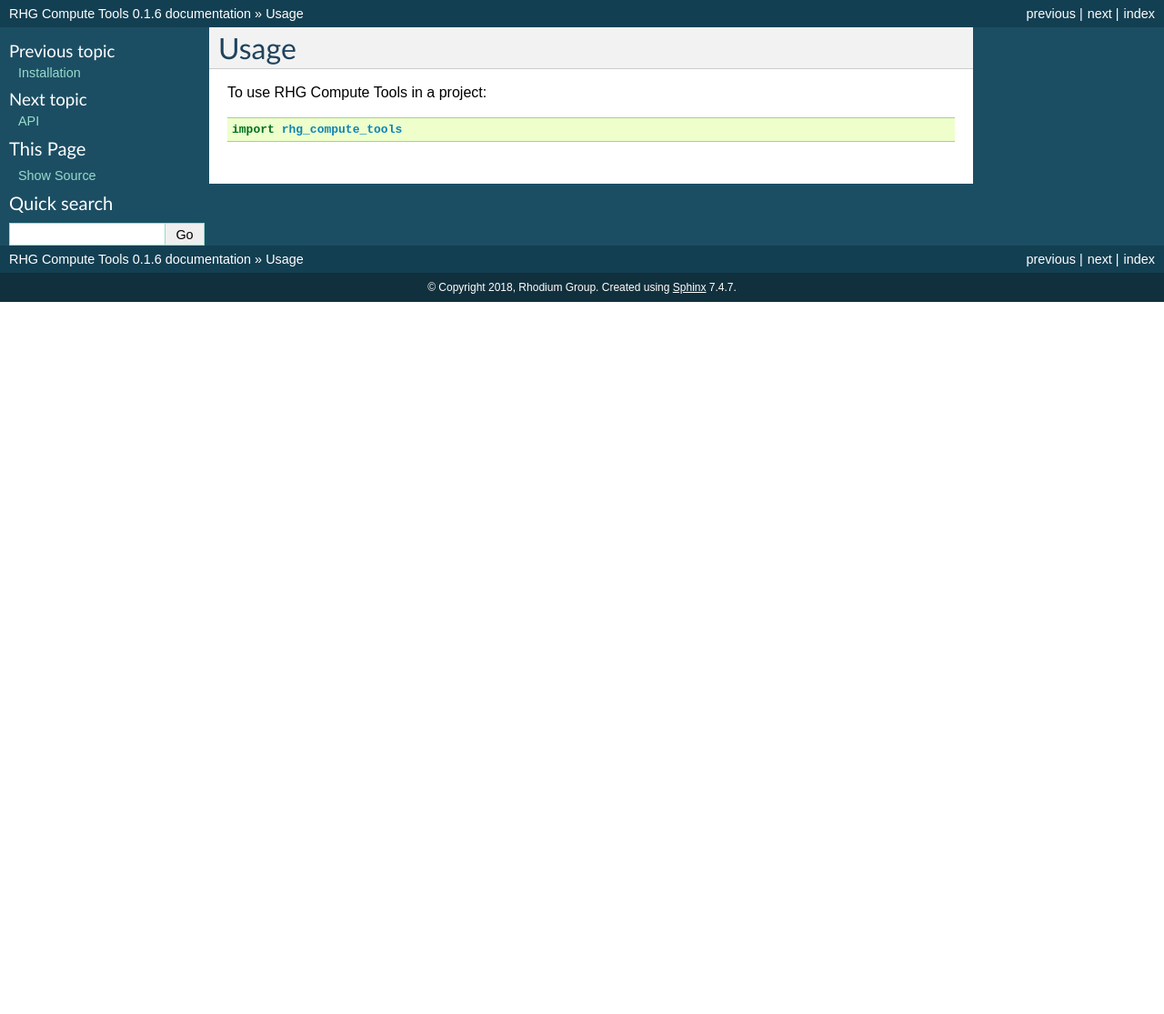
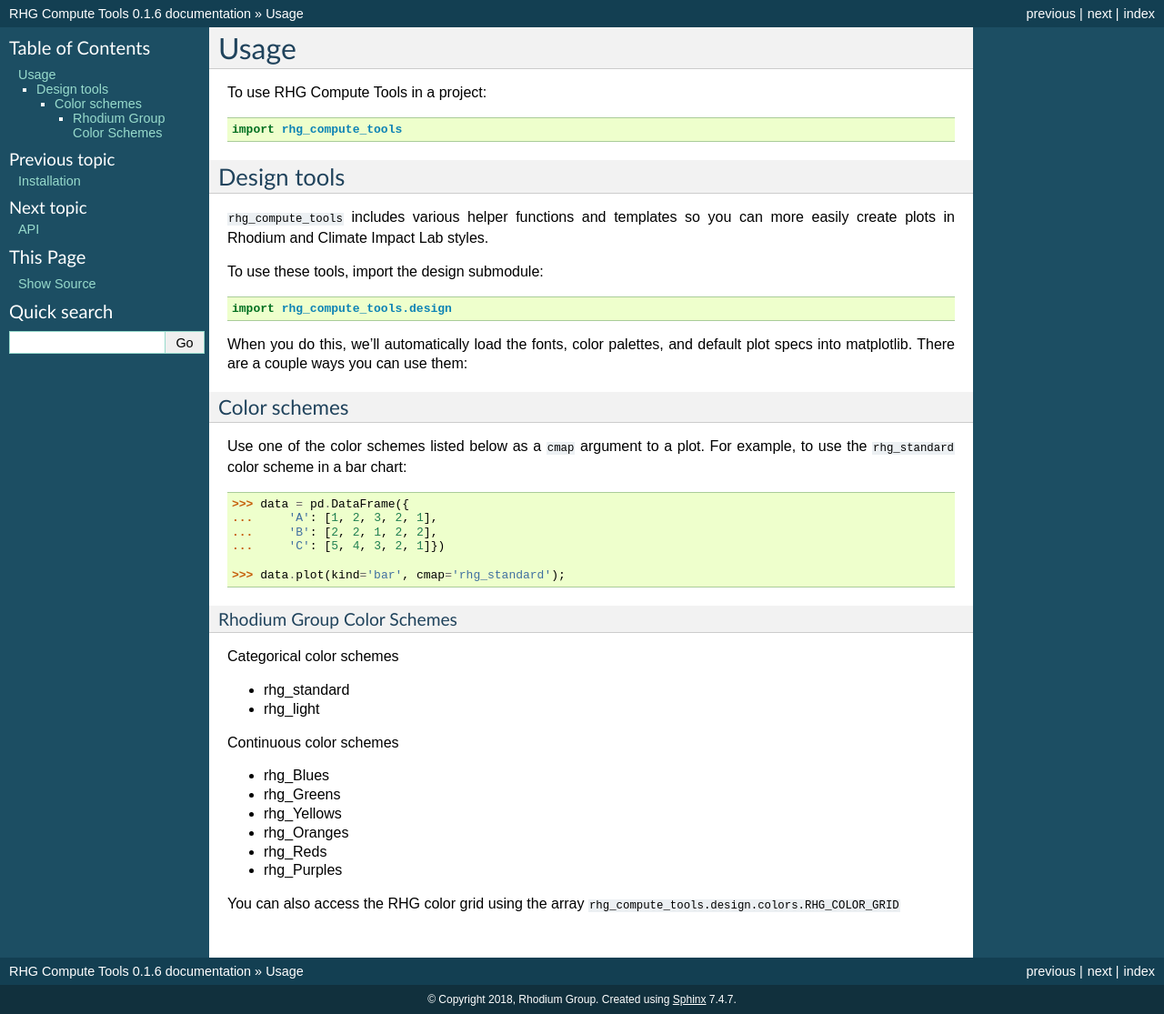
Before and after one commit to RhodiumGroup/rhg_compute_tools, a Sphinx documentation site: the page built from docs/usage.rst, in a window 1280 px wide. Shown: the whole page at 91% size. Built offline with Sphinx 7.4.7, drawn with Linux system fonts in a browser that asks for light colours; before the commit the page ends 900 px from its top, so only the background shows below that.

Commit message:
update design tools

```diff
--- a/docs/usage.rst
+++ b/docs/usage.rst
@@ -1,7 +1,58 @@
-=====
+#####
 Usage
-=====
+#####
 
 To use RHG Compute Tools in a project::
 
     import rhg_compute_tools
+
+
+Design tools
+============
+
+``rhg_compute_tools`` includes various helper functions and templates so you
+can more easily create plots in Rhodium and Climate Impact Lab styles.
+
+To use these tools, import the design submodule:
+
+.. code-block:: python
+
+    import rhg_compute_tools.design
+
+When you do this, we'll automatically load the fonts, color palettes, and
+default plot specs into matplotlib. There are a couple ways you can use them:
+
+Color schemes
+-------------
+
+Use one of the color schemes listed below as a ``cmap`` argument to a plot.
+For example, to use the ``rhg_standard`` color scheme in a bar chart:
+
+.. code-block:: python
+
+    >>> data = pd.DataFrame({
+    ...     'A': [1, 2, 3, 2, 1],
+    ...     'B': [2, 2, 1, 2, 2],
+    ...     'C': [5, 4, 3, 2, 1]})
+
+    >>> data.plot(kind='bar', cmap='rhg_standard');
+
+Rhodium Group Color Schemes
+~~~~~~~~~~~~~~~~~~~~~~~~~~~
+
+Categorical color schemes
+
+* rhg_standard
+* rhg_light
+
+Continuous color schemes
+
+* rhg_Blues
+* rhg_Greens
+* rhg_Yellows
+* rhg_Oranges
+* rhg_Reds
+* rhg_Purples
+
+You can also access the RHG color grid using the array
+``rhg_compute_tools.design.colors.RHG_COLOR_GRID``
--- a/setup.py
+++ b/setup.py
@@ -13,7 +13,8 @@ with open('HISTORY.rst') as history_file:
 
 requirements = [
     'dask_kubernetes',
-    'google-cloud-storage'
+    'google-cloud-storage',
+    'numpy'
     # TODO: put package requirements here
 ]
 
```
Also changed, not shown: 4 other files.
